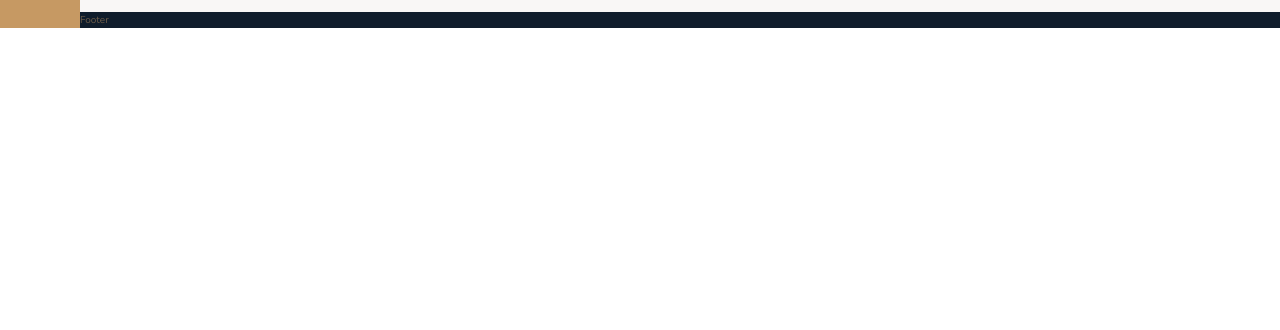
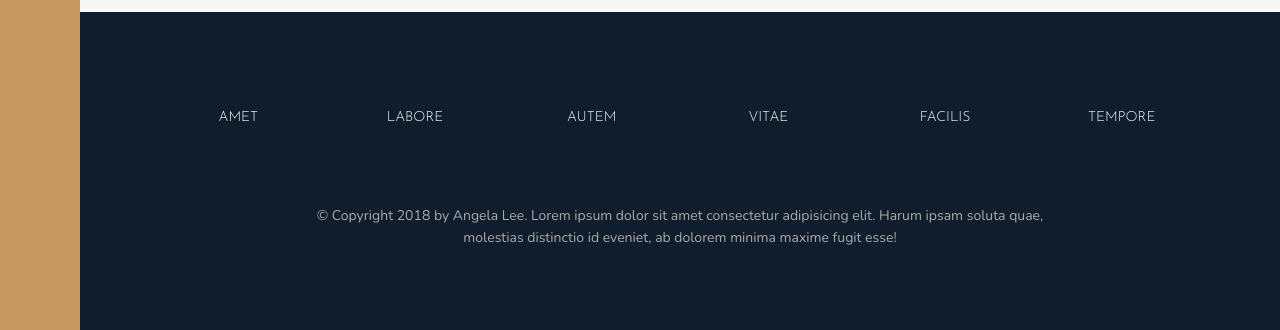
Before and after one commit to Ceciil/Lorem-Merol, a website: page index.html in a window 1280 px wide. Shown: the part 3305-3635 px from the top of the page. Before the commit the page ends 3333 px from the top, so only its background shows below. Drawn offline with nearby package versions, Linux system fonts and the light colour scheme; files that its build step writes are made by us from their sources.

Commit message:
Build out footer section

```diff
--- a/index.html
+++ b/index.html
@@ -352,7 +352,16 @@
   </section>
 
   <footer class="footer">
-    Footer
+    <ul class="nav">
+      <li class="nav__item"><a href="#" class="nav__link">Amet</a></li>
+      <li class="nav__item"><a href="#" class="nav__link">Labore</a></li>
+      <li class="nav__item"><a href="#" class="nav__link">Autem</a></li>
+      <li class="nav__item"><a href="#" class="nav__link">Vitae</a></li>
+      <li class="nav__item"><a href="#" class="nav__link">Facilis</a></li>
+      <li class="nav__item"><a href="#" class="nav__link">Tempore</a></li>
+    </ul>
+    <p class="copyright">&copy; Copyright 2018 by Angela Lee. Lorem ipsum dolor sit amet consectetur adipisicing elit.
+      Harum ipsam soluta quae, molestias distinctio id eveniet, ab dolorem minima maxime fugit esse!</p>
   </footer>
 </body>
 
--- a/sass/_footer.scss
+++ b/sass/_footer.scss
@@ -1,4 +1,45 @@
 .footer {
   background-color: $color-secondary;
   grid-column: full-start / full-end;
+  padding: 8rem;
 }
+
+.nav {
+  list-style: none;
+
+  display: grid;
+  grid-template-columns: repeat(auto-fit, minmax(15rem, 1fr));
+  grid-gap: 2rem;
+  align-items: center;
+
+  &__item {}
+
+  &__link:link,
+  &__link:visited {
+    font-size: 1.4rem;
+    color: #fff;
+    text-decoration: none;
+    font-family: $font-display;
+    text-transform: uppercase;
+    text-align: center;
+    padding: 1.5rem;
+    display: block;
+    transition: all .2s;
+  }
+
+  &__link:hover,
+  &__link:active {
+    background-color: rgba(#fff, .05);
+    transform: translateY(-3px);
+  }
+}
+
+.copyright {
+  font-size: 1.4rem;
+  color: $color-gray-light-2;
+  margin-top: 6rem;
+  margin-left: auto;
+  margin-right: auto;
+  text-align: center;
+  width: 70%;
+}
```
